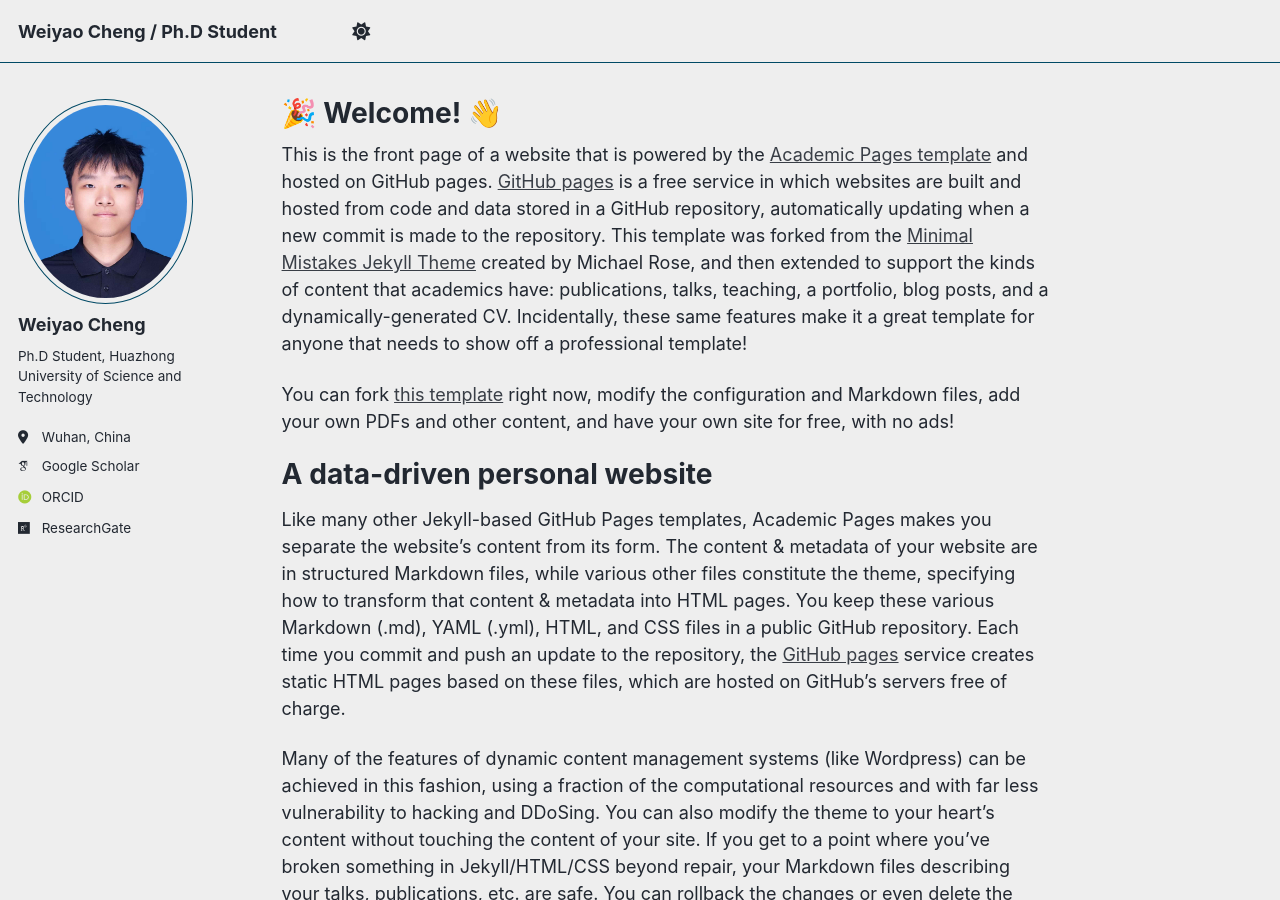
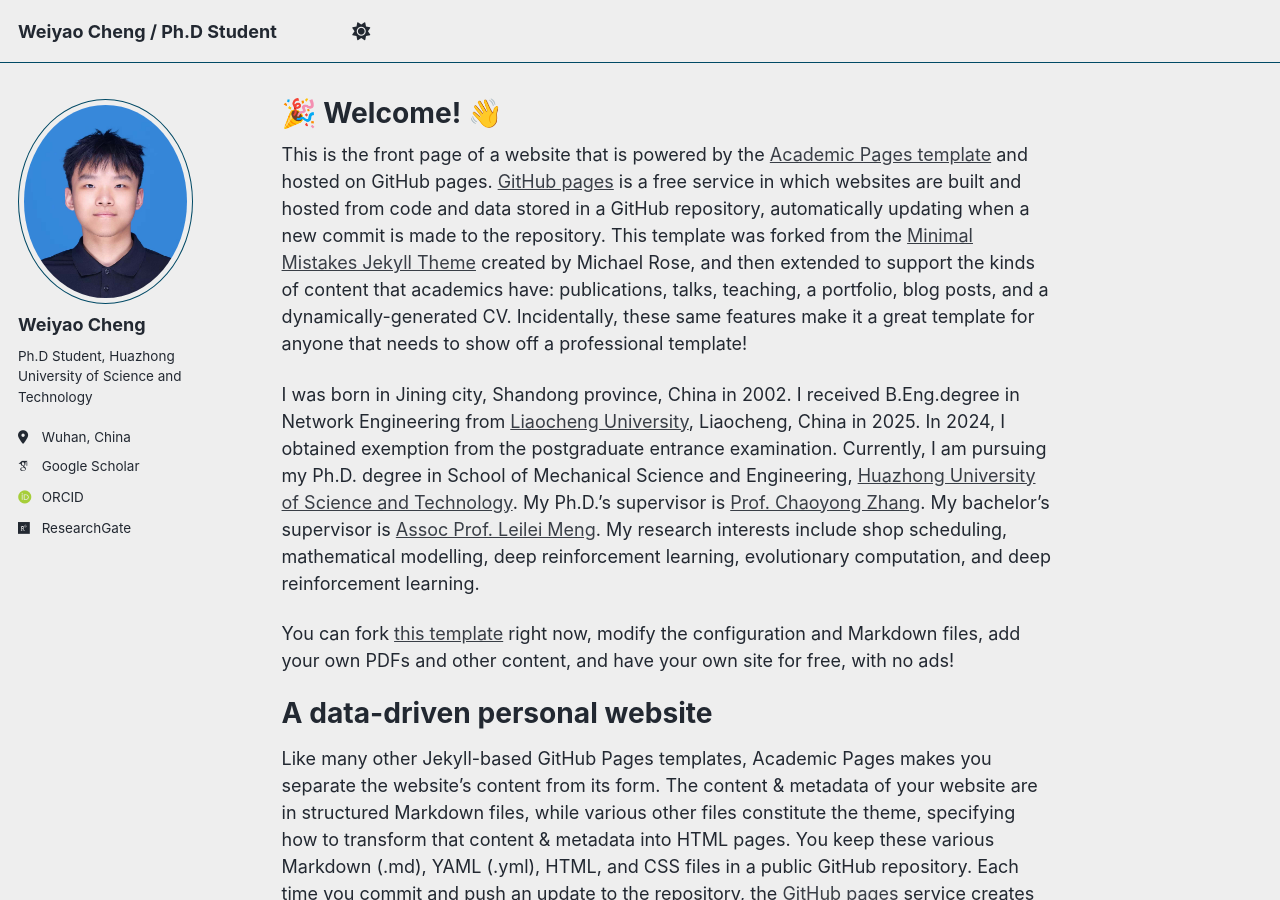
Before and after one commit to cwylcu080903/cwylcu080903.github.io, a Jekyll site: the page built from _pages/about.md, in a window 1280 px wide and 900 px high. Built offline with Jekyll 4.4.1, drawn with Linux system fonts in a browser that asks for light colours; some web fonts are replaced; a script bundle is joined from its source files by our own code; library files that are not in the unit come from our copies.

Commit message:
Update about.md

```diff
--- a/_pages/about.md
+++ b/_pages/about.md
@@ -8,6 +8,10 @@ redirect_from:
 ---
 
 This is the front page of a website that is powered by the [Academic Pages template](https://github.com/academicpages/academicpages.github.io) and hosted on GitHub pages. [GitHub pages](https://pages.github.com) is a free service in which websites are built and hosted from code and data stored in a GitHub repository, automatically updating when a new commit is made to the repository. This template was forked from the [Minimal Mistakes Jekyll Theme](https://mmistakes.github.io/minimal-mistakes/) created by Michael Rose, and then extended to support the kinds of content that academics have: publications, talks, teaching, a portfolio, blog posts, and a dynamically-generated CV. Incidentally, these same features make it a great template for anyone that needs to show off a professional template!
+
+I was born in Jining city, Shandong province, China in 2002. I received B.Eng.degree in Network Engineering from [Liaocheng University](https://www.lcu.edu.cn/), Liaocheng, China in 2025. In 2024, I obtained exemption from the postgraduate entrance examination. Currently, I am pursuing my Ph.D. degree in School of Mechanical Science and Engineering, [Huazhong University of Science and Technology](https://www.hust.edu.cn/).  My Ph.D.’s supervisor is [Prof. Chaoyong Zhang](https://mse.hust.edu.cn/info/1143/1376.htm). My bachelor’s supervisor is [Assoc Prof. Leilei Meng](https://cs.lcu.edu.cn/xygk/szdw/431879.htm).
+My research interests include shop scheduling, mathematical modelling, deep reinforcement learning, evolutionary computation, and deep reinforcement learning.
+
 
  You can fork [this template](https://github.com/academicpages/academicpages.github.io) right now, modify the configuration and Markdown files, add your own PDFs and other content, and have your own site for free, with no ads!
 
```
